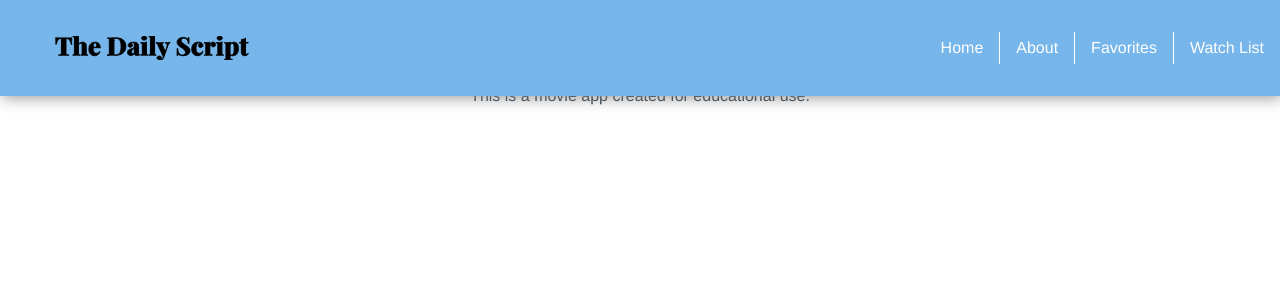
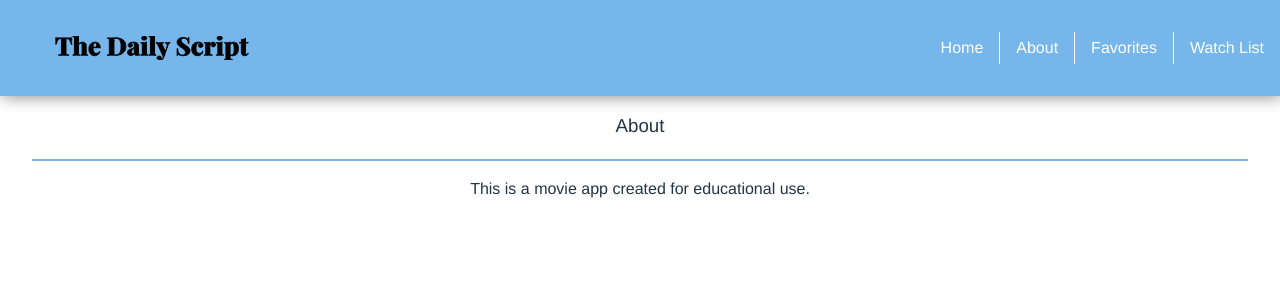
Before and after one commit to wardcarissa93/movie-app, a React (Vite) app: page /about in a window 1280 px wide. Shown: the top 300 px of the page. Built offline with nearby package versions, Linux system fonts and the light colour scheme.

Commit message:
minor styling change on favorites and about page

```diff
--- a/src/components/About.jsx
+++ b/src/components/About.jsx
@@ -1,6 +1,8 @@
+import "../styles/About.scss";
+
 function About() {
   return (
-    <div>
+    <div className="about-container">
       <h3>About</h3>
       <div className="line"></div>
       <p>This is a movie app created for educational use.</p>
--- /dev/null
+++ b/src/styles/About.scss
@@ -0,0 +1,5 @@
+@media (min-width: 960px) {
+    .about-container {
+        margin-top: 7rem;
+    }
+}
--- a/src/styles/PageFavorites.scss
+++ b/src/styles/PageFavorites.scss
@@ -41,4 +41,8 @@
             }
         }
     }
+
+    @media (min-width: 960px) {
+        margin-top: 7rem;
+    }
 }
--- /dev/null
+++ b/src/utilities/setup.js
@@ -0,0 +1 @@
+import 'dotenv/config';
```
Also changed, not shown: 1 other file (tests, documents, lock files or other folders).
